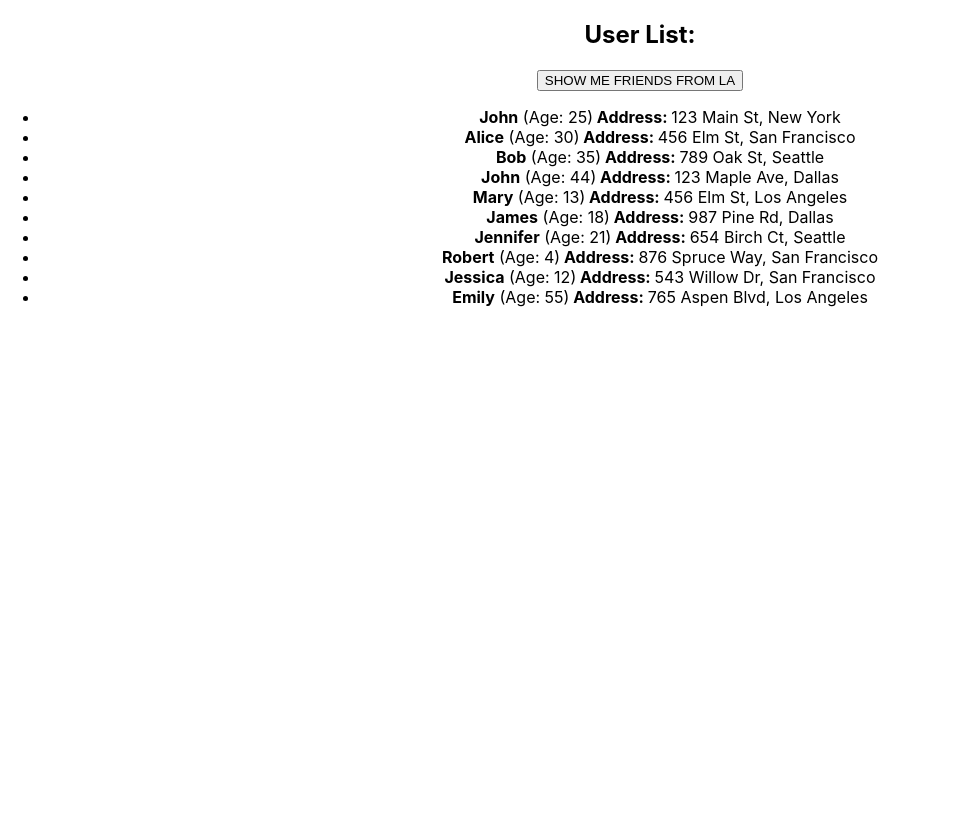
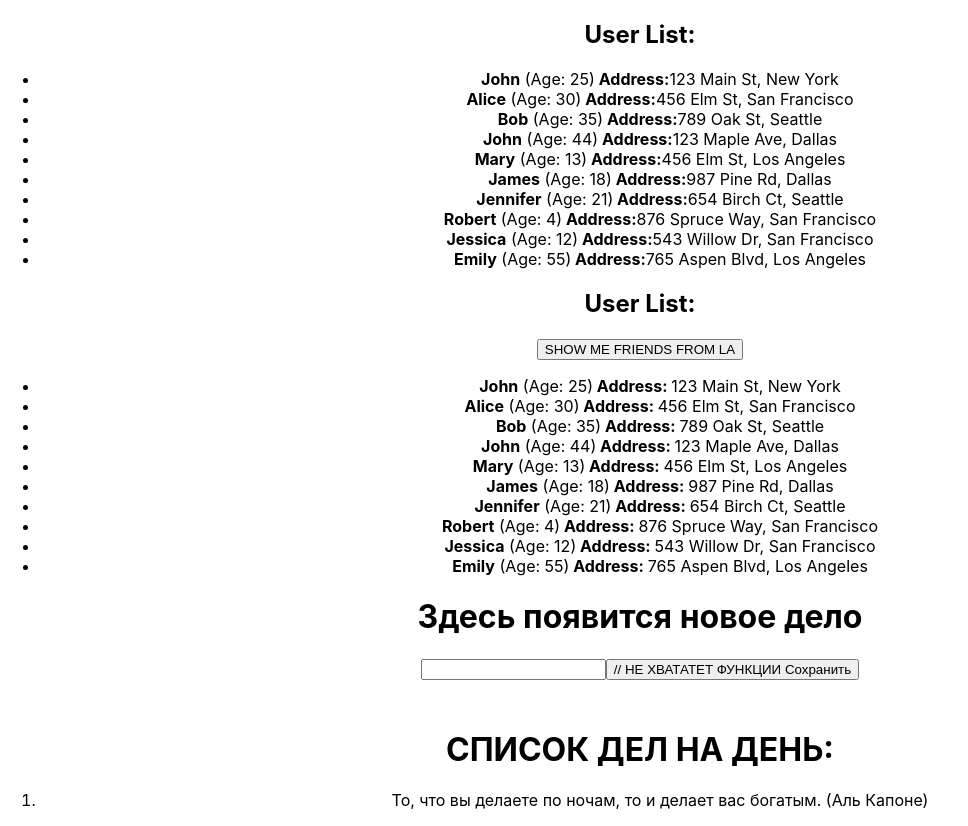
Before and after one commit to GlezovDmitriy/homework-front-main, a React (Create React App) app: page / in a window 1280 px wide. Shown: the whole page, without its empty margins (0-968 px from the left). Before the commit the page ends 800 px from the top, so only its background shows below. Built offline with nearby package versions, Linux system fonts and the light colour scheme.

Commit message:
added hw3

```diff
--- a/src/App.tsx
+++ b/src/App.tsx
@@ -7,9 +7,9 @@ import { HW4 } from './HW/4/HW4';
 function App() {
   return (
     <div className="App">
-      {/*<HW1 />*/}
+      <HW1 />
       <HW2 />
-      {/*<HW3 />*/}
+      <HW3 />
       {/*<HW4 />*/}
     </div>
   );
--- a/src/HW/3/HW3.tsx
+++ b/src/HW/3/HW3.tsx
@@ -1,4 +1,4 @@
-import { useState } from 'react';
+import { useState, ChangeEvent } from 'react';
 
 export const HW3 = () => {
   // 1️⃣ Раскомментируйте JSX(HW3.tsx) и вы увидите,
@@ -10,45 +10,51 @@ export const HW3 = () => {
   // - приложение должно компилироваться и запускаться в браузере
 
 
-  const [currentText, setCurrentText] = useState('');
+  let [currentText, setCurrentText] = useState('');
   const [texts, setTexts] = useState<string[]>([
     'То, что вы делаете по ночам, то и делает вас богатым. (Аль Капоне)',
   ]);
 
-  const handleChange = (event: 'НУЖНО ПРОТИПИЗИРОВАТЬ') => {
-    // setCurrentText(ЧЕГО-ТО НЕ ХВАТАЕТ);
+  const handleChange = (event: ChangeEvent<HTMLInputElement>) => {
+    setCurrentText(currentText);
   };
 
   const handleSave = () => {
+    setTexts(texts)
+    setCurrentText(currentText = '');
+
     // ЗАСЕТАТЬ БЫ ТЕКСТ В texts И НЕ ПОТЕРЯТЬ НАПУТСТВИЕ ИЗ ПРОШЛОГО ВЕКА)
     // А ЗАТЕМ УБРАТЬ ЗА СОБОЙ В currentText
   };
 
   return (
     <div id={'hw03'}>
-      {/*{currentText ? (*/}
-      {/*  <h1 id={'hw03-text'}>ЗДЕСЬ ХОТЕЛОСЬ БЫ УВИДЕТЬ ВВОДИМЫЙ ТЕКСТ</h1>*/}
-      {/*) : (*/}
-      {/*  <h1 id={'hw03-default-text'}>Здесь появится новое дело</h1> // ничего не меняем, здесь все норм*/}
-      {/*)}*/}
+      {currentText ? (
+        <h1 id={'hw03-text'}>ЗДЕСЬ ХОТЕЛОСЬ БЫ УВИДЕТЬ ВВОДИМЫЙ ТЕКСТ</h1>
+      ) : (
+        <h1 id={'hw03-default-text'}>Здесь появится новое дело</h1> // ничего не меняем, здесь все норм
+      )}
 
-      {/*<input id={'hw03-input'} type="text" value={currentText} onChange={handleChange} />*/}
+      <input id={'hw03-input'}
+             type="text"
+             value={currentText}
+             onChange={handleChange} />
 
-      {/*<button id={'hw03-button'} onClick={() => {}}> // НЕ ХВАТАТЕТ ФУНКЦИИ*/}
-      {/*  Сохранить*/}
-      {/*</button>*/}
+      <button id={'hw03-button'} onClick={() => {}}> // НЕ ХВАТАТЕТ ФУНКЦИИ
+        Сохранить
+      </button>
 
-      {/*<h1 style={{ marginTop: '50px' }}>СПИСОК ДЕЛ НА ДЕНЬ:</h1>*/}
+      <h1 style={{ marginTop: '50px' }}>СПИСОК ДЕЛ НА ДЕНЬ:</h1>
 
-      {/*<ol id={'hw03-tasks'}>*/}
-      {/*  {ОТРИСОВАТЬ МАССИВ.map((el, index) => {*/}
-      {/*    return (*/}
-      {/*      <li key={index} id={`hw03-task-${index}`}>*/}
-      {/*        {el}*/}
-      {/*      </li>*/}
-      {/*    );*/}
-      {/*  })}*/}
-      {/*</ol>*/}
+      <ol id={'hw03-tasks'}>
+        {texts.map((el, index) => {
+          return (
+            <li key={index} id={`hw03-task-${index}`}>
+              {el}
+            </li>
+          );
+        })}
+      </ol>
     </div>
   );
 };
```
